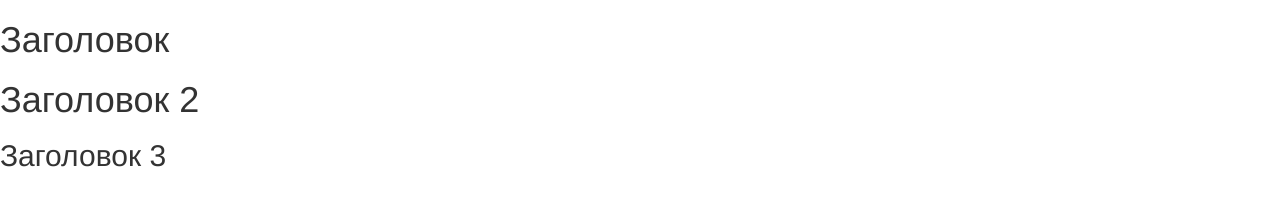
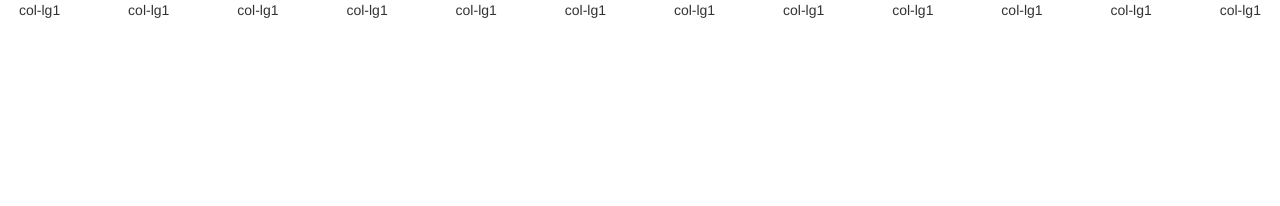
Before and after one commit to Matiss89/Matiss89.github.io, a plain HTML site: page index.html in a window 1280 px wide. Drawn offline with nearby package versions, Linux system fonts and the light colour scheme.

Commit message:
Сетка

```diff
--- a/css/style.css
+++ b/css/style.css
@@ -0,0 +1,3 @@
+body{
+    text-align: center;
+}
--- a/index.html
+++ b/index.html
@@ -6,7 +6,6 @@
     <meta name="viewport" content="width=device-width, initial-scale=1">
     <!-- The above 3 meta tags *must* come first in the head; any other head content must come *after* these tags -->
     <title>Шаблон</title>
-
     <!-- Bootstrap -->
     <link rel="stylesheet" href="css/bootstrap.min.css">
     <link rel="stylesheet" href="css/style.css">
@@ -18,9 +17,44 @@
     <![endif]-->
 </head>
 <body>
-<h1>Заголовок</h1>
-<h1>Заголовок 2</h1>
-<h2>Заголовок 3</h2>
+<div class="row">
+    <div class="col-lg-1">
+        <p>col-lg1</p>
+    </div>
+    <div class="col-lg-1">
+        <p>col-lg1</p>
+    </div>
+    <div class="col-lg-1">
+        <p>col-lg1</p>
+    </div>
+    <div class="col-lg-1">
+        <p>col-lg1</p>
+    </div>
+    <div class="col-lg-1">
+        <p>col-lg1</p>
+    </div>
+    <div class="col-lg-1">
+        <p>col-lg1</p>
+    </div>
+    <div class="col-lg-1">
+        <p>col-lg1</p>
+    </div>
+    <div class="col-lg-1">
+        <p>col-lg1</p>
+    </div>
+    <div class="col-lg-1">
+        <p>col-lg1</p>
+    </div>
+    <div class="col-lg-1">
+        <p>col-lg1</p>
+    </div>
+    <div class="col-lg-1">
+        <p>col-lg1</p>
+    </div>
+    <div class="col-lg-1">
+        <p>col-lg1</p>
+    </div>
+</div>
 <script src="https://ajax.googleapis.com/ajax/libs/jquery/1.12.4/jquery.min.js"></script>
 <script src="js/bootstrap.min.js"></script>
 </body>
```
